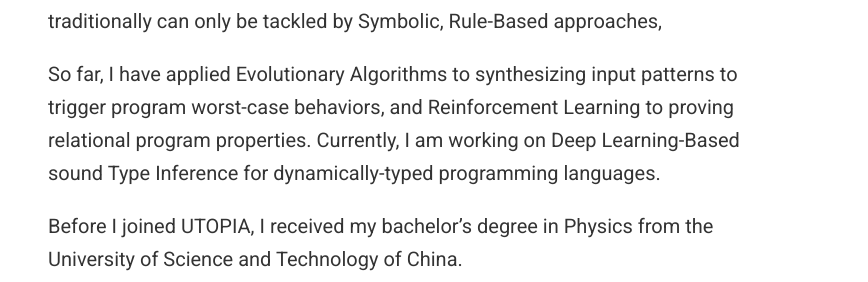
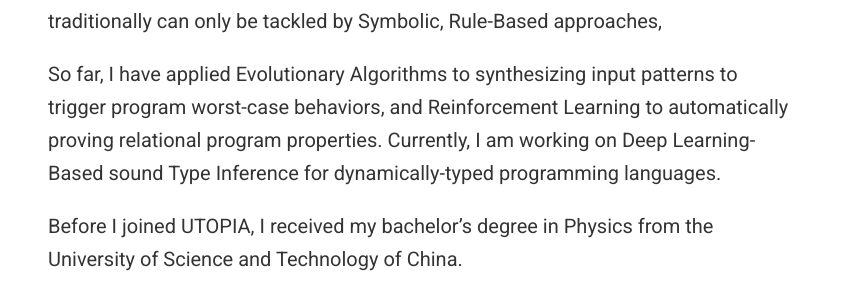
Before and after one commit to MrVPlusOne/old-page-2020, a plain HTML site: page index.html in a window 1280 px wide. Shown: the part 420-702 px from the top of the page, 412-1280 px from the left. Drawn offline with nearby package versions, Linux system fonts and the light colour scheme; some icons are missing.

Commit message:
Update website

```diff
--- a/index.html
+++ b/index.html
@@ -299,7 +299,7 @@
 
 <p>My research interest lies within the intersection of Programming Languages, Formal Methods, and Artificial Intelligence. I am particularly interested in applying Deep Learning techniques to challenging tasks that require <em>Logical Reasoning</em>, such as Program Analysis, Automated Programming, and Theorem Proving &ndash; problems that traditionally can only be tackled by Symbolic, Rule-Based approaches,</p>
 
-<p>So far, I have applied Evolutionary Algorithms to synthesizing input patterns to trigger program worst-case behaviors, and Reinforcement Learning to proving relational program properties. Currently, I am working on Deep Learning-Based sound Type Inference for dynamically-typed programming languages.</p>
+<p>So far, I have applied Evolutionary Algorithms to synthesizing input patterns to trigger program worst-case behaviors, and Reinforcement Learning to automatically proving relational program properties. Currently, I am working on Deep Learning-Based sound Type Inference for dynamically-typed programming languages.</p>
 
 <p>Before I joined UTOPIA, I received my bachelor&rsquo;s degree in Physics from the University of Science and Technology of China.</p>
 
```
